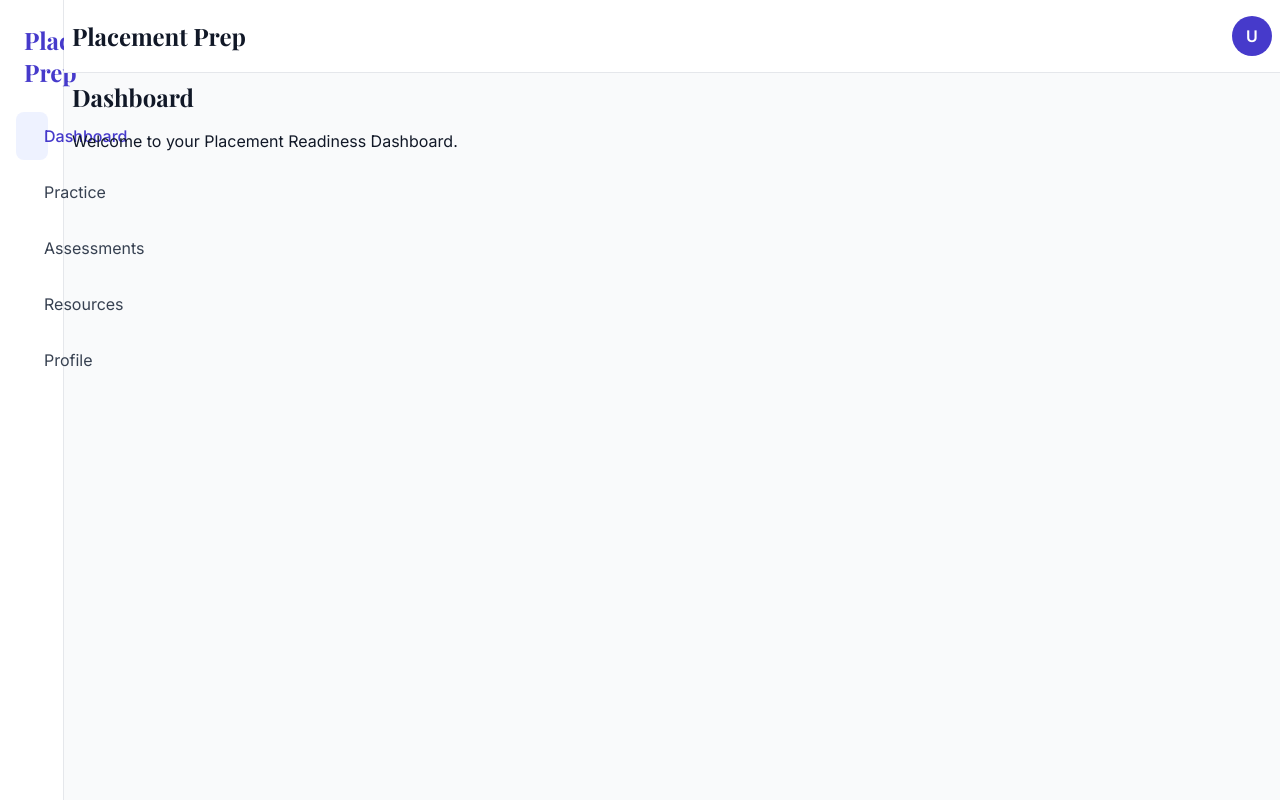
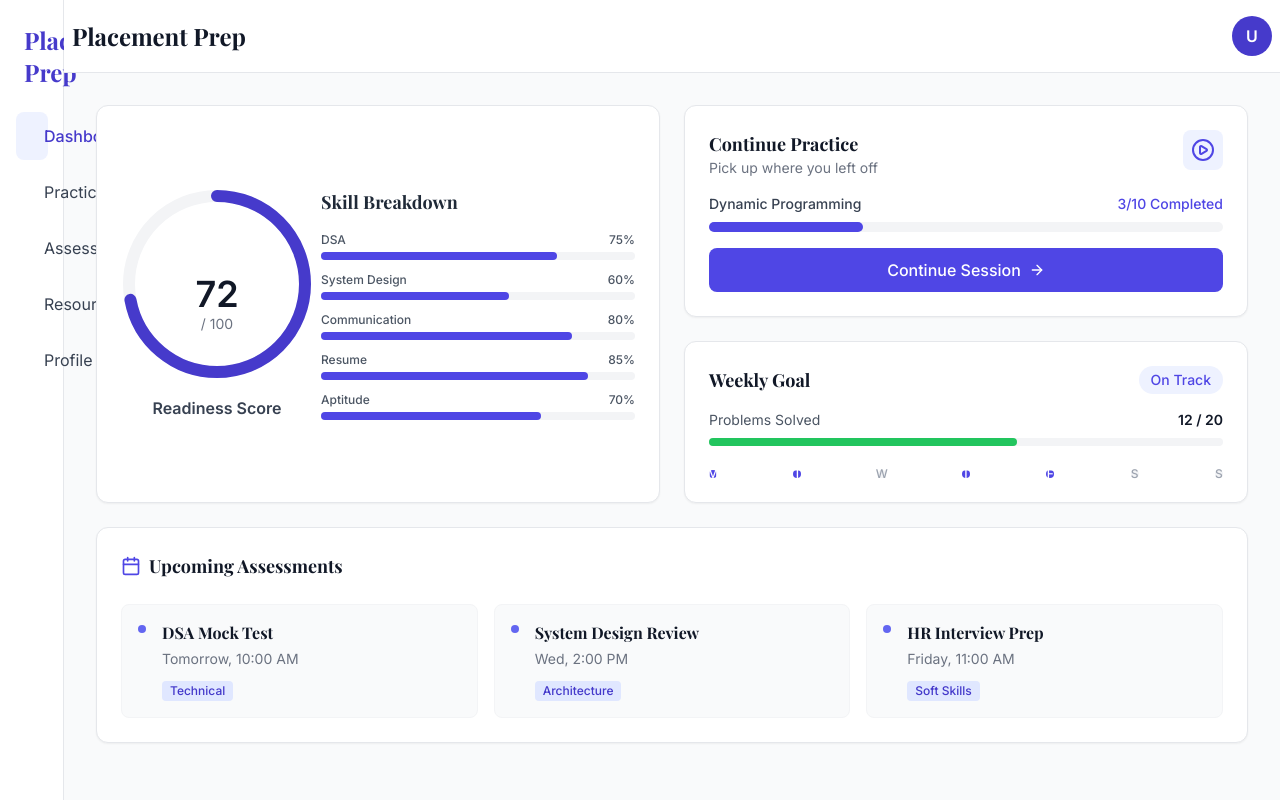
Before and after one commit to Divya07-22/Placement-Kodnest, a React (Vite) app: page /dashboard in a window 1280 px wide. Built offline with nearby package versions, Linux system fonts and the light colour scheme.

Commit message:
Feat: Implement Dashboard with custom visualizations

```diff
--- a/src/pages/Dashboard.jsx
+++ b/src/pages/Dashboard.jsx
@@ -1,10 +1,160 @@
 import React from 'react';
+import { PlayCircle, Calendar, ArrowRight, CheckCircle2 } from 'lucide-react';
 
 const Dashboard = () => {
     return (
-        <div>
-            <h2 className="text-2xl font-bold mb-4">Dashboard</h2>
-            <p>Welcome to your Placement Readiness Dashboard.</p>
+        <div className="p-2 md:p-6 max-w-7xl mx-auto space-y-6">
+            <div className="grid grid-cols-1 md:grid-cols-2 gap-6">
+
+                {/* 1. Overall Readiness & Skill Breakdown */}
+                <div className="bg-white p-6 rounded-xl border border-gray-200 shadow-sm flex flex-col md:flex-row items-center justify-between gap-8 h-full">
+                    {/* Circular Progress */}
+                    <div className="flex flex-col items-center justify-center relative">
+                        <svg className="w-48 h-48 transform -rotate-90">
+                            <circle
+                                cx="96"
+                                cy="96"
+                                r="88"
+                                stroke="#F3F4F6"
+                                strokeWidth="12"
+                                fill="transparent"
+                            />
+                            <circle
+                                cx="96"
+                                cy="96"
+                                r="88"
+                                stroke="hsl(245, 58%, 51%)"
+                                strokeWidth="12"
+                                fill="transparent"
+                                strokeDasharray={2 * Math.PI * 88}
+                                strokeDashoffset={2 * Math.PI * 88 * (1 - 0.72)}
+                                strokeLinecap="round"
+                                className="transition-all duration-1000 ease-out"
+                            />
+                        </svg>
+                        <div className="absolute top-1/2 left-1/2 transform -translate-x-1/2 -translate-y-1/2 text-center">
+                            <span className="text-4xl font-bold text-gray-900">72</span>
+                            <span className="text-sm text-gray-500 block">/ 100</span>
+                        </div>
+                        <p className="mt-4 font-semibold text-gray-700">Readiness Score</p>
+                    </div>
+
+                    {/* Skill Breakdown (Custom Bars) */}
+                    <div className="w-full flex-1 space-y-4">
+                        <h3 className="text-lg font-semibold text-gray-800 mb-2">Skill Breakdown</h3>
+                        <div className="space-y-3">
+                            {[
+                                { label: 'DSA', score: 75 },
+                                { label: 'System Design', score: 60 },
+                                { label: 'Communication', score: 80 },
+                                { label: 'Resume', score: 85 },
+                                { label: 'Aptitude', score: 70 }
+                            ].map((skill, index) => (
+                                <div key={index}>
+                                    <div className="flex justify-between text-xs font-medium text-gray-600 mb-1">
+                                        <span>{skill.label}</span>
+                                        <span>{skill.score}%</span>
+                                    </div>
+                                    <div className="w-full bg-gray-100 rounded-full h-2">
+                                        <div
+                                            className="bg-indigo-600 h-2 rounded-full transition-all duration-1000"
+                                            style={{ width: `${skill.score}%` }}
+                                        ></div>
+                                    </div>
+                                </div>
+                            ))}
+                        </div>
+                    </div>
+                </div>
+
+                {/* Right Column Stack */}
+                <div className="space-y-6">
+                    {/* 3. Continue Practice */}
+                    <div className="bg-white p-6 rounded-xl border border-gray-200 shadow-sm">
+                        <div className="flex items-start justify-between mb-4">
+                            <div>
+                                <h3 className="text-lg font-bold text-gray-900">Continue Practice</h3>
+                                <p className="text-sm text-gray-500">Pick up where you left off</p>
+                            </div>
+                            <div className="p-2 bg-indigo-50 rounded-lg">
+                                <PlayCircle className="w-6 h-6 text-indigo-600" />
+                            </div>
+                        </div>
+
+                        <div className="mb-4">
+                            <div className="flex justify-between text-sm font-medium mb-2">
+                                <span className="text-gray-700">Dynamic Programming</span>
+                                <span className="text-indigo-600">3/10 Completed</span>
+                            </div>
+                            <div className="w-full bg-gray-100 rounded-full h-2.5">
+                                <div className="bg-indigo-600 h-2.5 rounded-full" style={{ width: '30%' }}></div>
+                            </div>
+                        </div>
+
+                        <button className="w-full py-2.5 bg-indigo-600 hover:bg-indigo-700 text-white font-medium rounded-lg transition-colors flex items-center justify-center gap-2">
+                            Continue Session <ArrowRight className="w-4 h-4" />
+                        </button>
+                    </div>
+
+                    {/* 4. Weekly Goals */}
+                    <div className="bg-white p-6 rounded-xl border border-gray-200 shadow-sm">
+                        <div className="flex justify-between items-center mb-4">
+                            <h3 className="text-lg font-bold text-gray-900">Weekly Goal</h3>
+                            <span className="text-sm font-medium text-indigo-600 bg-indigo-50 px-3 py-1 rounded-full">On Track</span>
+                        </div>
+
+                        <div className="mb-6">
+                            <div className="flex justify-between text-sm mb-2">
+                                <span className="text-gray-600">Problems Solved</span>
+                                <span className="font-bold text-gray-900">12 / 20</span>
+                            </div>
+                            <div className="w-full bg-gray-100 rounded-full h-2">
+                                <div className="bg-green-500 h-2 rounded-full" style={{ width: '60%' }}></div>
+                            </div>
+                        </div>
+
+                        <div className="flex justify-between">
+                            {['M', 'T', 'W', 'T', 'F', 'S', 'S'].map((day, i) => (
+                                <div key={i} className="flex flex-col items-center gap-2">
+                                    <div className={`w-8 h-8 rounded-full flex items-center justify-center text-xs font-medium ${[0, 1, 3, 4].includes(i) ? 'bg-indigo-600 text-white' : 'bg-gray-100 text-gray-400'
+                                        }`}>
+                                        {day}
+                                    </div>
+                                </div>
+                            ))}
+                        </div>
+                    </div>
+                </div>
+            </div>
+
+            {/* 5. Upcoming Assessments */}
+            <div className="bg-white p-6 rounded-xl border border-gray-200 shadow-sm">
+                <h3 className="text-lg font-bold text-gray-900 mb-6 flex items-center gap-2">
+                    <Calendar className="w-5 h-5 text-indigo-600" />
+                    Upcoming Assessments
+                </h3>
+
+                <div className="grid grid-cols-1 md:grid-cols-3 gap-4">
+                    {[
+                        { title: "DSA Mock Test", time: "Tomorrow, 10:00 AM", type: "Technical" },
+                        { title: "System Design Review", time: "Wed, 2:00 PM", type: "Architecture" },
+                        { title: "HR Interview Prep", time: "Friday, 11:00 AM", type: "Soft Skills" }
+                    ].map((item, index) => (
+                        <div key={index} className="flex items-start gap-4 p-4 rounded-lg bg-gray-50 border border-gray-100 hover:border-indigo-200 transition-colors">
+                            <div className="mt-1">
+                                <div className="w-2 h-2 rounded-full bg-indigo-500"></div>
+                            </div>
+                            <div>
+                                <h4 className="font-semibold text-gray-900">{item.title}</h4>
+                                <p className="text-sm text-gray-500 mt-1">{item.time}</p>
+                                <span className="inline-block mt-3 text-xs font-medium text-indigo-700 bg-indigo-100 px-2 py-0.5 rounded">
+                                    {item.type}
+                                </span>
+                            </div>
+                        </div>
+                    ))}
+                </div>
+            </div>
         </div>
     );
 };
```
